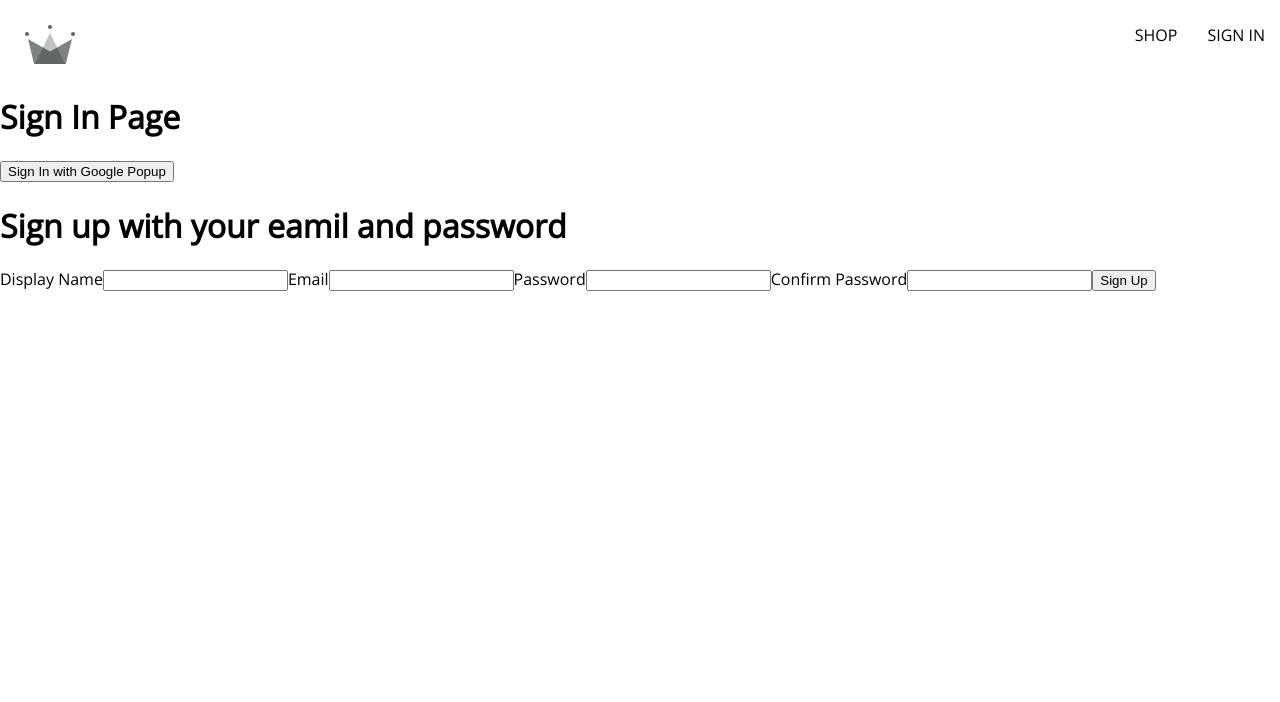
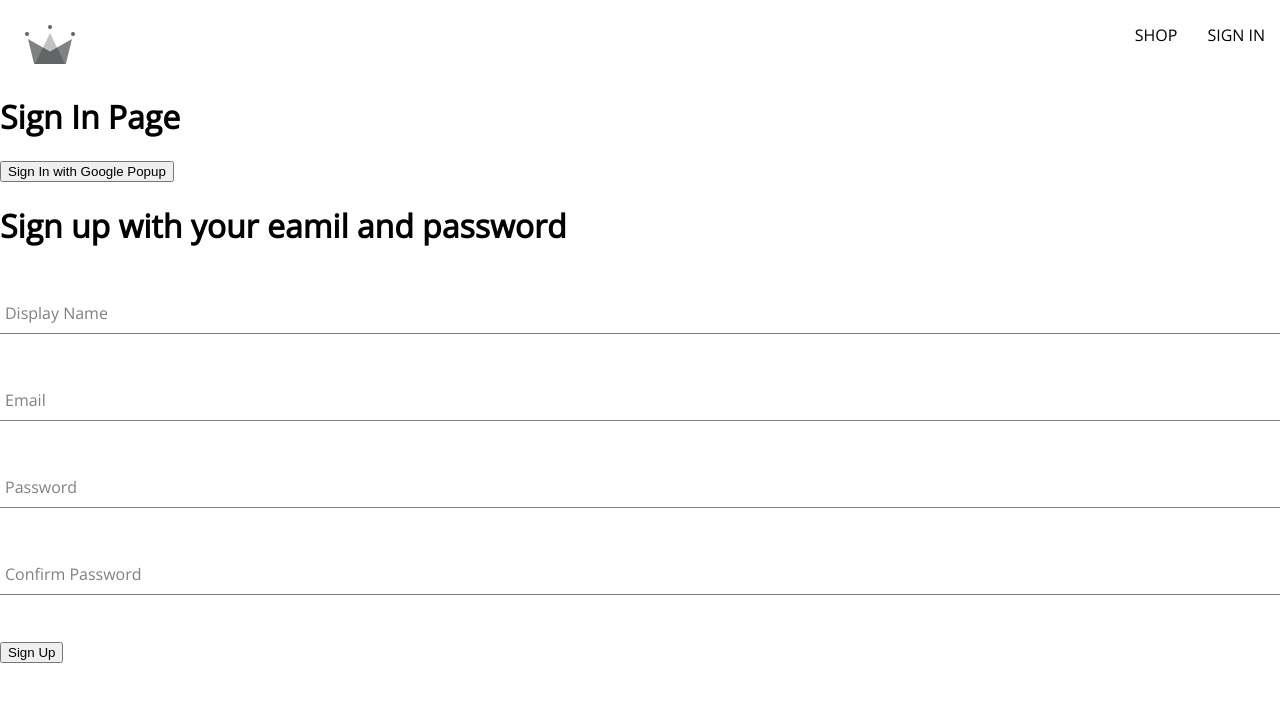
Before and after one commit to julien-muke/eureka, a React (Create React App) app: page /sign-in in a window 1280 px wide. Shown: the top 702 px of the page. Built offline with nearby package versions, Linux system fonts and the light colour scheme; a web font is replaced by a local one.

Commit message:
Generalizing Form Input Component

```diff
--- /dev/null
+++ b/src/components/form-input/form-input.component.jsx
@@ -0,0 +1,20 @@
+import './form-input.styles.scss';
+
+const FormInput = ({ label, ...otherProps }) => {
+    return (
+    <div className="group">
+        <input className="form-input" {...otherProps} />
+        {label && (
+        <label
+        className={`${
+            otherProps.value.length ? 'shrink' : ''
+            } form-input-label`}
+            >
+                {label}
+            </label>
+        )}
+        </div>
+    );
+};
+
+export default FormInput;
--- /dev/null
+++ b/src/components/form-input/form-input.styles.scss
@@ -0,0 +1 @@
+$sub-color: grey; $main-color: black; @mixin shrinkLabel { top: -14px; font-size: 12px; color: $main-color; } .group { position: relative; margin: 45px 0; .form-input { background: none; background-color: white; color: $sub-color; font-size: 18px; padding: 10px 10px 10px 5px; display: block; width: 100%; border: none; border-radius: 0; border-bottom: 1px solid $sub-color; margin: 25px 0; &:focus { outline: none; } &:focus ~ .form-input-label { @include shrinkLabel(); } } input[type='password'] { letter-spacing: 0.3em; } .form-input-label { color: $sub-color; font-size: 16px; font-weight: normal; position: absolute; pointer-events: none; left: 5px; top: 10px; transition: 300ms ease all; &.shrink { @include shrinkLabel(); } } }
--- a/src/components/sign-up-form/sign-uo-form.component.jsx
+++ b/src/components/sign-up-form/sign-uo-form.component.jsx
@@ -1,7 +1,12 @@
 // import { async } from "@firebase/util";
 import { useState } from "react";
 
-import { createAuthUserWithEmailPassword, createUserDocumentFromAuth } from "../../utils/firebase/firebase.utils";
+import FormInput from "../form-input/form-input.component";
+
+import {
+    createAuthUserWithEmailPassword,
+    createUserDocumentFromAuth
+} from "../../utils/firebase/firebase.utils";
 
 const defaultFormFields = {
     displayName: '',
@@ -56,8 +61,8 @@
         <div>
             <h1>Sign up with your eamil and password</h1>
             <form onSubmit={handleSubmit}>
-                <label>Display Name</label>
-                <input
+                <FormInput
+                    label="Display Name"
                     type='text'
                     required
                     onChange={handleChange}
@@ -65,8 +70,8 @@
                     value={displayName}
                 />
 
-                <label>Email</label>
-                <input
+                <FormInput
+                    label="Email"
                     type='email'
                     required
                     onChange={handleChange}
@@ -74,8 +79,8 @@
                     value={email}
                  />
 
-                <label>Password</label>
-                <input
+                <FormInput
+                    label="Password"
                     type='password'
                     required
                     onChange={handleChange}
@@ -83,8 +88,8 @@
                     value={password}
                 />
 
-                <label>Confirm Password</label>
-                <input
+                <FormInput
+                    label="Confirm Password"
                     type='password'
                     required
                     onChange={handleChange}
```
